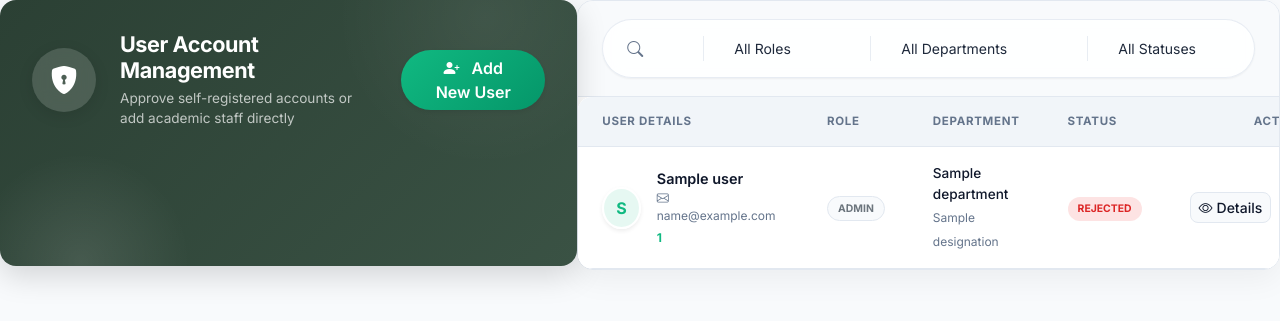
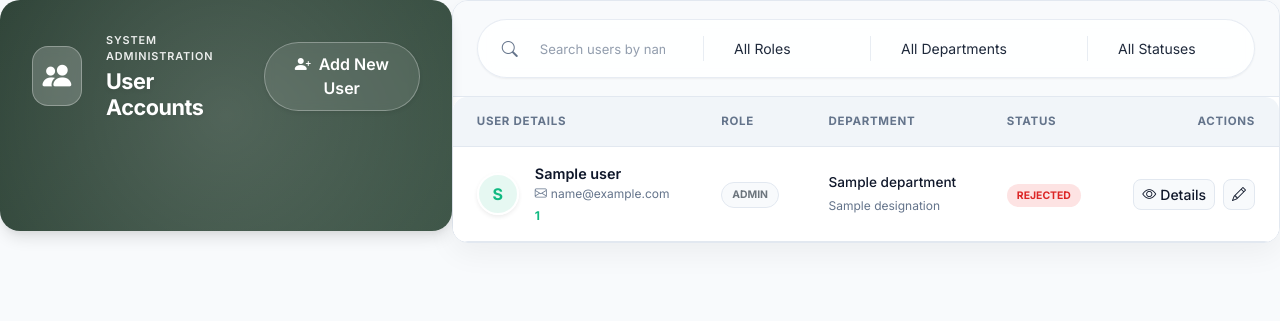
Before and after one commit to faheemcodes/fyp-management, a PHP site: template src/View/admin/users.php in a window 1280 px wide. Shown: the top 321 px of the page. Run offline with PHP 8.4, Linux system fonts and the light colour scheme; the template is opened without the code that fills it: most values are stand-ins (such as "Sample title", 1, 10 or a date in 2020); some libraries are stand-ins or nearby versions.

Commit message:
feat: updated users portal hero section to match admin-hero pill design

```diff
--- a/src/View/admin/users.php
+++ b/src/View/admin/users.php
@@ -44,20 +44,30 @@ $basePath = dirname($_SERVER['SCRIPT_NAME']) === '/' || dirname($_SERVER['SCRIPT
 
 
 <!-- ═══════════════ Top Hero Banner ═══════════════ -->
-<div class="page-hero">
-    <div class="d-flex flex-column flex-md-row align-items-center justify-content-between gap-4 position-relative z-1">
-        <div class="d-flex flex-column flex-md-row align-items-center gap-4 text-center text-md-start">
-            <div class="page-hero-icon">
-                <i class="bi bi-shield-lock-fill"></i>
+<div class="admin-hero">
+    <div class="d-flex flex-column flex-md-row align-items-center justify-content-between gap-4">
+        <div class="d-flex align-items-center gap-4 text-center text-md-start">
+            <!-- Icon -->
+            <div class="admin-hero-icon">
+                <i class="bi bi-people-fill"></i>
             </div>
+            <!-- Info -->
             <div>
-                <h4 class="text-white fw-bold m-0" style="font-size: 1.35rem;letter-spacing: -0.02em">User Account Management</h4>
-                <p class="mb-0 mt-1" style="color: rgba(255,255,255,0.7);font-size: 0.85rem">Approve self-registered accounts or add academic staff directly</p>
+                <p class="mb-1" style="font-size: 0.68rem;font-weight: 600;text-transform: uppercase;letter-spacing: 0.08em;color: rgba(255,255,255,0.6)">
+                    System Administration
+                </p>
+                <h4 class="fw-bold m-0" style="font-size: 1.35rem;letter-spacing: -0.02em;line-height: 1.2">
+                    User Accounts
+                </h4>
             </div>
         </div>
-        <button class="btn btn-primary rounded-pill px-4 align-self-stretch align-self-md-center shadow-sm border-0" style="background: linear-gradient(135deg, #10b981, #059669)" data-bs-toggle="modal" data-bs-target="#createUserModal">
-            <i class="bi bi-person-plus-fill me-2"></i> Add New User
-        </button>
+
+        <!-- Action Button -->
+        <div>
+            <button class="btn-hero-glass rounded-pill px-4 shadow-sm" data-bs-toggle="modal" data-bs-target="#createUserModal">
+                <i class="bi bi-person-plus-fill me-2"></i>Add New User
+            </button>
+        </div>
     </div>
 </div>
 
```
